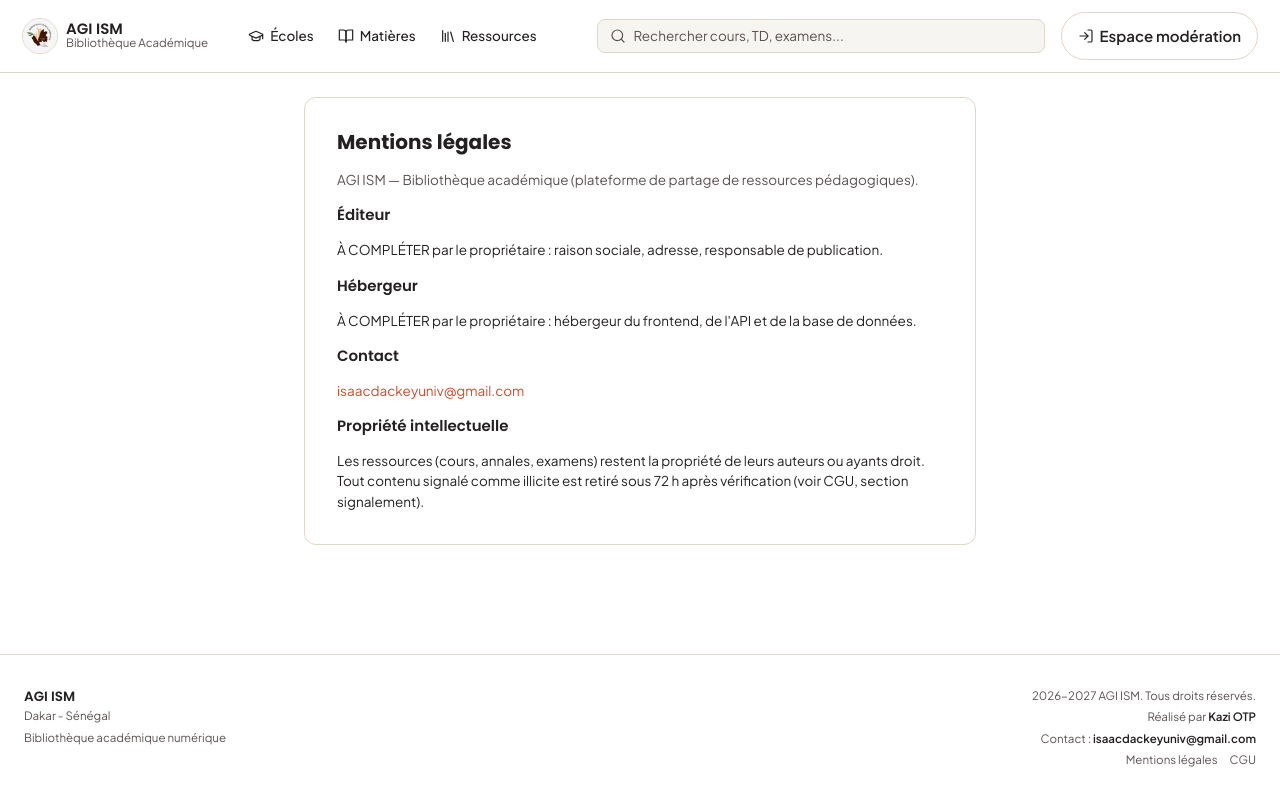
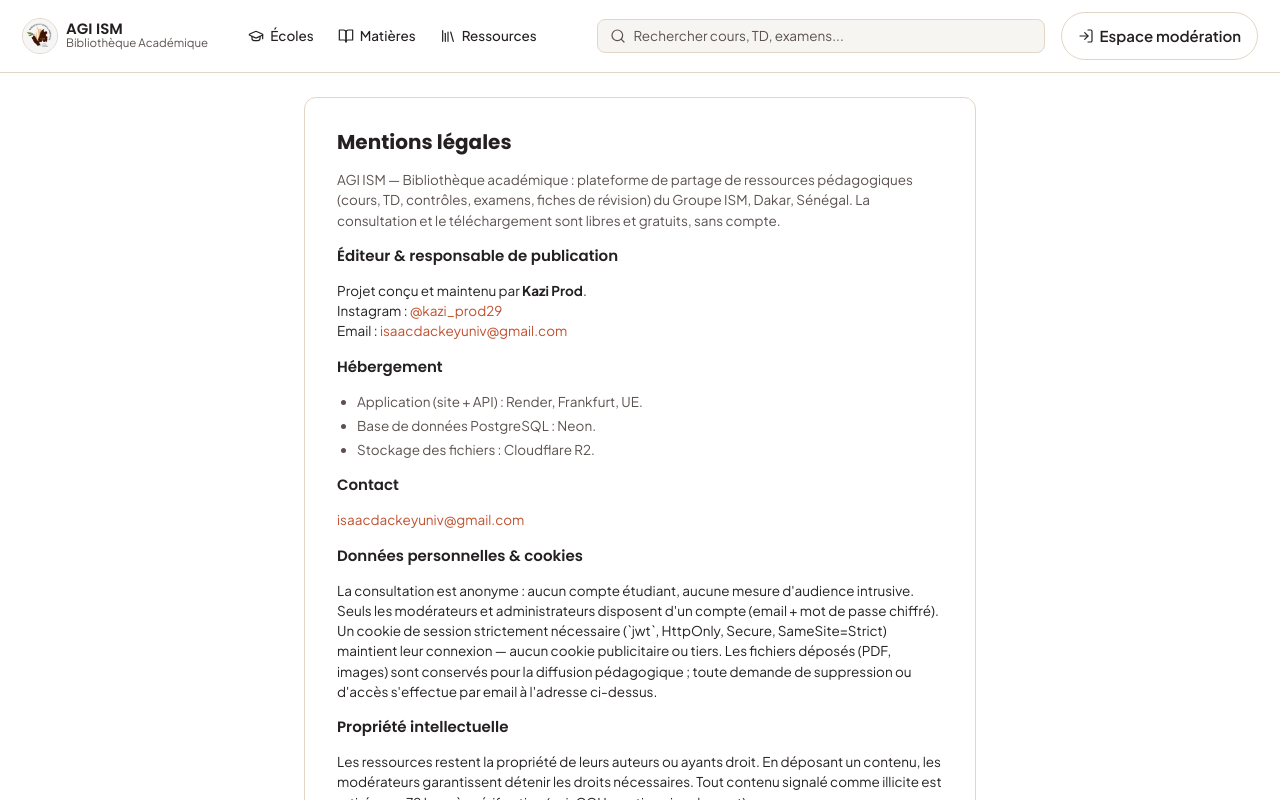
Before and after one commit to Isaacdackey/AGI_ISM, a Next.js app in the folder frontend/: page /mentions-legales in a window 1280 px wide. Shown: the top 800 px of the page. Built offline with nearby package versions, Linux system fonts and the light colour scheme; no server answers.

Commit message:
feat(front): mentions legales enrichies + lien Kazi Prod

```diff
--- a/frontend/app/mentions-legales/page.tsx
+++ b/frontend/app/mentions-legales/page.tsx
@@ -1,20 +1,72 @@
 import { CONTACT_EMAIL } from "@/lib/contact";
 
 export const metadata = { title: "Mentions légales — AGI ISM" };
+
+const INSTAGRAM_URL = "https://www.instagram.com/kazi_prod29";
 
 export default function MentionsLegales() {
   return (
     <div className="max-w-2xl mx-auto bg-white rounded-[12px] border border-sand p-6 sm:p-8 space-y-4 text-[13.5px] leading-[1.6] text-ink">
       <h1 className="text-[20px] font-bold font-poppins">Mentions légales</h1>
-      <p className="text-ink-secondary">AGI ISM — Bibliothèque académique (plateforme de partage de ressources pédagogiques).</p>
-      <h2 className="font-semibold font-poppins text-[15px]">Éditeur</h2>
-      <p>À COMPLÉTER par le propriétaire : raison sociale, adresse, responsable de publication.</p>
-      <h2 className="font-semibold font-poppins text-[15px]">Hébergeur</h2>
-      <p>À COMPLÉTER par le propriétaire : hébergeur du frontend, de l&apos;API et de la base de données.</p>
+      <p className="text-ink-secondary">
+        AGI ISM — Bibliothèque académique : plateforme de partage de ressources pédagogiques
+        (cours, TD, contrôles, examens, fiches de révision) du Groupe ISM, Dakar, Sénégal.
+        La consultation et le téléchargement sont libres et gratuits, sans compte.
+      </p>
+
+      <h2 className="font-semibold font-poppins text-[15px]">Éditeur &amp; responsable de publication</h2>
+      <p>
+        Projet conçu et maintenu par <strong>Kazi&nbsp;Prod</strong>.
+        <br />
+        Instagram :{" "}
+        <a href={INSTAGRAM_URL} target="_blank" rel="noopener noreferrer" className="text-terracotta hover:underline break-all">
+          @kazi_prod29
+        </a>
+        <br />
+        Email :{" "}
+        <a href={`mailto:${CONTACT_EMAIL}`} className="text-terracotta hover:underline break-all">
+          {CONTACT_EMAIL}
+        </a>
+      </p>
+
+      <h2 className="font-semibold font-poppins text-[15px]">Hébergement</h2>
+      <ul className="list-disc pl-5 space-y-1 text-ink-secondary">
+        <li>Application (site + API) : Render, Frankfurt, UE.</li>
+        <li>Base de données PostgreSQL : Neon.</li>
+        <li>Stockage des fichiers : Cloudflare R2.</li>
+      </ul>
+
       <h2 className="font-semibold font-poppins text-[15px]">Contact</h2>
-      <p><a href={`mailto:${CONTACT_EMAIL}`} className="text-terracotta hover:underline break-all">{CONTACT_EMAIL}</a></p>
+      <p>
+        <a href={`mailto:${CONTACT_EMAIL}`} className="text-terracotta hover:underline break-all">
+          {CONTACT_EMAIL}
+        </a>
+      </p>
+
+      <h2 className="font-semibold font-poppins text-[15px]">Données personnelles &amp; cookies</h2>
+      <p>
+        La consultation est anonyme : aucun compte étudiant, aucune mesure d&apos;audience
+        intrusive. Seuls les modérateurs et administrateurs disposent d&apos;un compte
+        (email + mot de passe chiffré). Un cookie de session strictement nécessaire
+        (`jwt`, HttpOnly, Secure, SameSite=Strict) maintient leur connexion — aucun cookie
+        publicitaire ou tiers. Les fichiers déposés (PDF, images) sont conservés pour la
+        diffusion pédagogique ; toute demande de suppression ou d&apos;accès s&apos;effectue
+        par email à l&apos;adresse ci-dessus.
+      </p>
+
       <h2 className="font-semibold font-poppins text-[15px]">Propriété intellectuelle</h2>
-      <p>Les ressources (cours, annales, examens) restent la propriété de leurs auteurs ou ayants droit. Tout contenu signalé comme illicite est retiré sous 72 h après vérification (voir CGU, section signalement).</p>
+      <p>
+        Les ressources restent la propriété de leurs auteurs ou ayants droit. En déposant un
+        contenu, les modérateurs garantissent détenir les droits nécessaires. Tout contenu
+        signalé comme illicite est retiré sous 72&nbsp;h après vérification (voir CGU,
+        section signalement).
+      </p>
+
+      <h2 className="font-semibold font-poppins text-[15px]">Droit applicable</h2>
+      <p className="text-ink-secondary">
+        Plateforme exploitée depuis Dakar, Sénégal. En cas de litige, le droit sénégalais
+        s&apos;applique et les juridictions de Dakar sont compétentes.
+      </p>
     </div>
   );
 }
```
